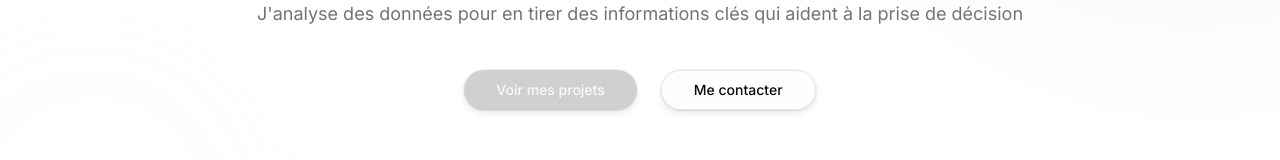
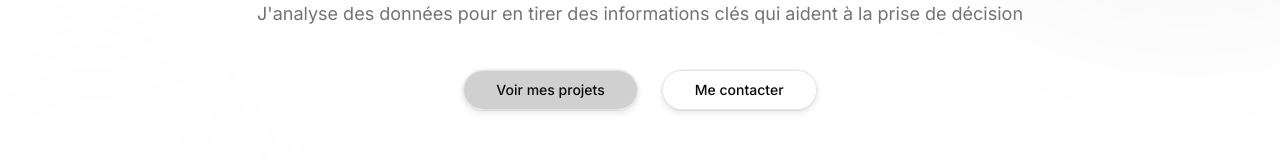
Before and after one commit to khonen-git/siteperso, a Next.js app: page / in a window 1280 px wide. Shown: the part 473-633 px from the top of the page. Built offline with nearby package versions, Linux system fonts and the light colour scheme.

Commit message:
fix: Correction des boutons 'Voir mes projets' et 'Me contacter' sur le visuel

```diff
--- a/src/components/sections/HeroSection.tsx
+++ b/src/components/sections/HeroSection.tsx
@@ -118,6 +118,12 @@ export function HeroSection({ title, subtitle, description }: HeroSectionProps):
           </motion.p>
 
           {/* Boutons */}
+            {/*
+            TODO: Corriger la transition des boutons lors du switch entre le mode clair et sombre
+
+            Problème: Les boutons clignotent lors du switch entre le mode clair et sombre
+            */}
+
           <motion.div
             initial={{ opacity: 0, y: 20 }}
             animate={{ opacity: 1, y: 0 }}
@@ -126,6 +132,7 @@ export function HeroSection({ title, subtitle, description }: HeroSectionProps):
           >
             <Button
               size="lg"
+              variant="outline"
               className="glass relative overflow-hidden rounded-full px-8 transition-all hover:shadow-lg"
             >
               <Link href="/projects" className="relative z-10">
@@ -133,8 +140,6 @@ export function HeroSection({ title, subtitle, description }: HeroSectionProps):
               </Link>
               <motion.div
                 className="absolute inset-0 -z-10 bg-primary/20"
-                whileHover={{ scale: 1.5, rotate: 12 }}
-                transition={{ duration: 0.4 }}
               />
             </Button>
 
@@ -148,8 +153,6 @@ export function HeroSection({ title, subtitle, description }: HeroSectionProps):
               </Link>
               <motion.div
                 className="absolute inset-0 -z-10 bg-secondary/10"
-                whileHover={{ scale: 1.5, rotate: -12 }}
-                transition={{ duration: 0.4 }}
               />
             </Button>
           </motion.div>
```
